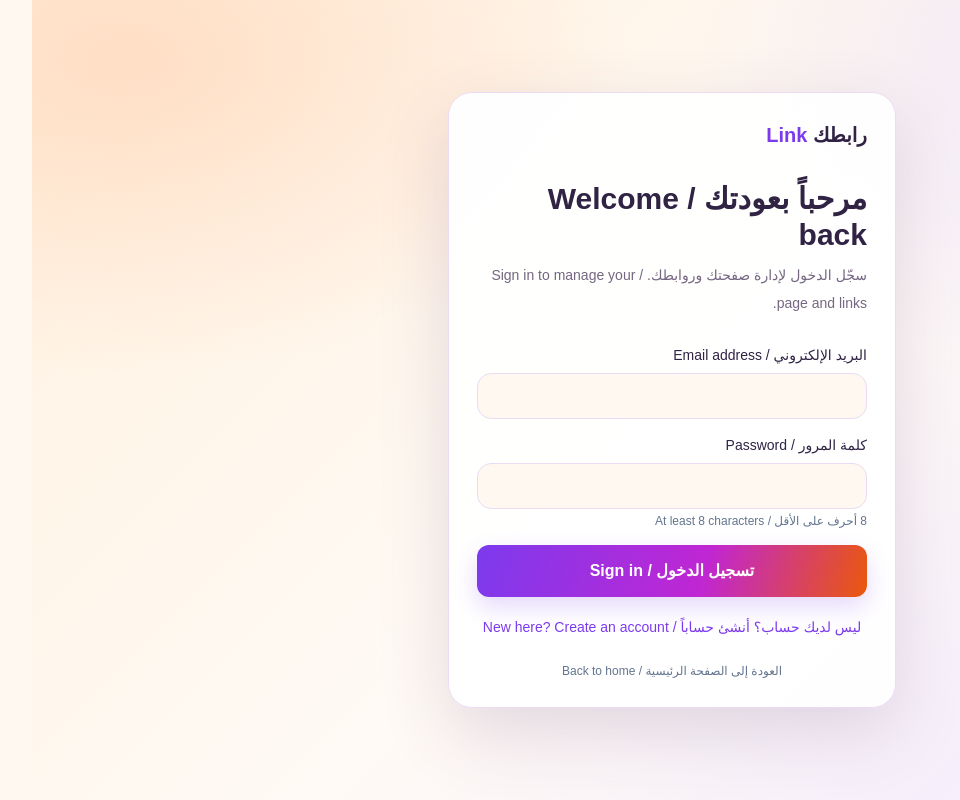
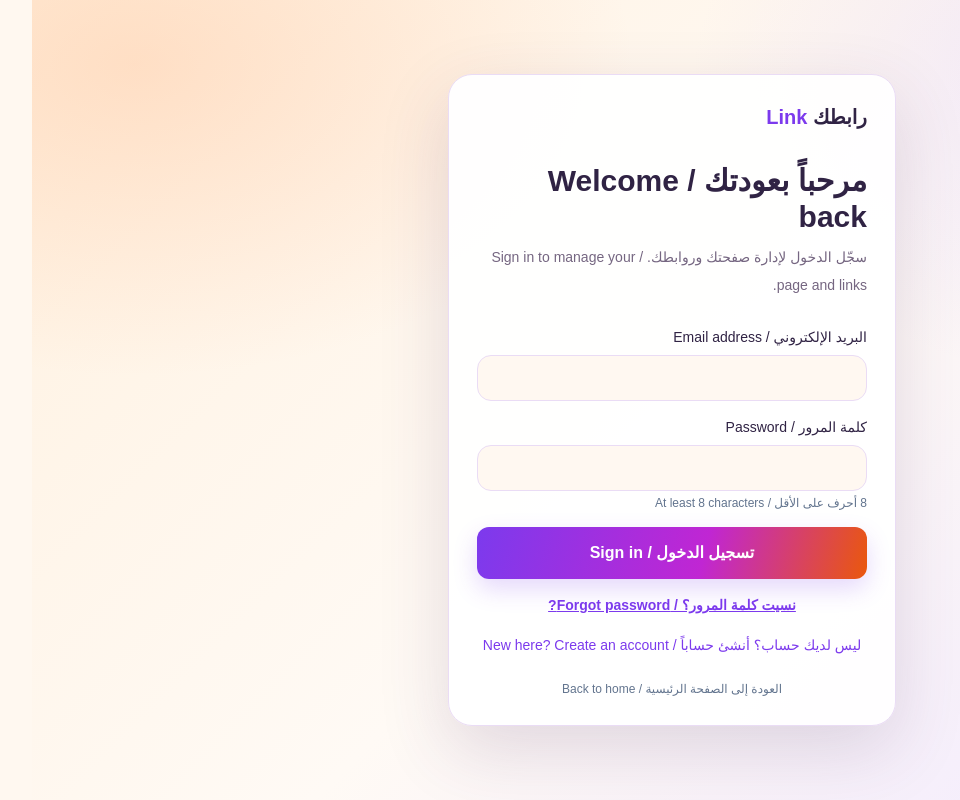
Before and after one commit to zainmuawiyah123-png/smart_link, a Next.js app: page /auth in a window 1280 px wide. Both pictures are taken after a click on the button "لديك حساب؟ سجّل الدخول / Already registered? Sign in". Shown: the whole page, without its empty margins (118-1078 px from the left). Built offline with nearby package versions, Linux system fonts and the light colour scheme.

Commit message:
Add forgot password link to login

```diff
--- a/app/auth/page.tsx
+++ b/app/auth/page.tsx
@@ -90,6 +90,7 @@ function AuthForm() {
         {message && <div role="status" className="rounded-xl bg-emerald-50 p-3 text-sm text-emerald-700"><p>{message}</p>{mode === "signup" && <button type="button" onClick={resendConfirmation} disabled={busy} className="mt-3 underline disabled:opacity-60">إعادة إرسال رسالة التأكيد / Resend confirmation</button>}</div>}
         <button disabled={busy} className="w-full rounded-xl bg-teal-600 px-5 py-3.5 font-bold text-white disabled:opacity-60">{busy ? "جارٍ التنفيذ..." : mode === "signup" ? "إنشاء الحساب / Create account" : "تسجيل الدخول / Sign in"}</button>
       </form>
+      {mode === "login" && <Link href="/auth/forgot-password" className="mt-4 block text-center text-sm font-semibold text-teal-700 underline">نسيت كلمة المرور؟ / Forgot password?</Link>}
       <button onClick={()=>{setMode(mode==="signup"?"login":"signup");setError("");setMessage("");}} className="mt-5 w-full text-sm text-teal-700">{mode==="signup"?"لديك حساب؟ سجّل الدخول / Already registered? Sign in":"ليس لديك حساب؟ أنشئ حساباً / New here? Create an account"}</button>
       <Link href="/" className="mt-6 block text-center text-xs text-slate-500">العودة إلى الصفحة الرئيسية / Back to home</Link>
     </section>
```
